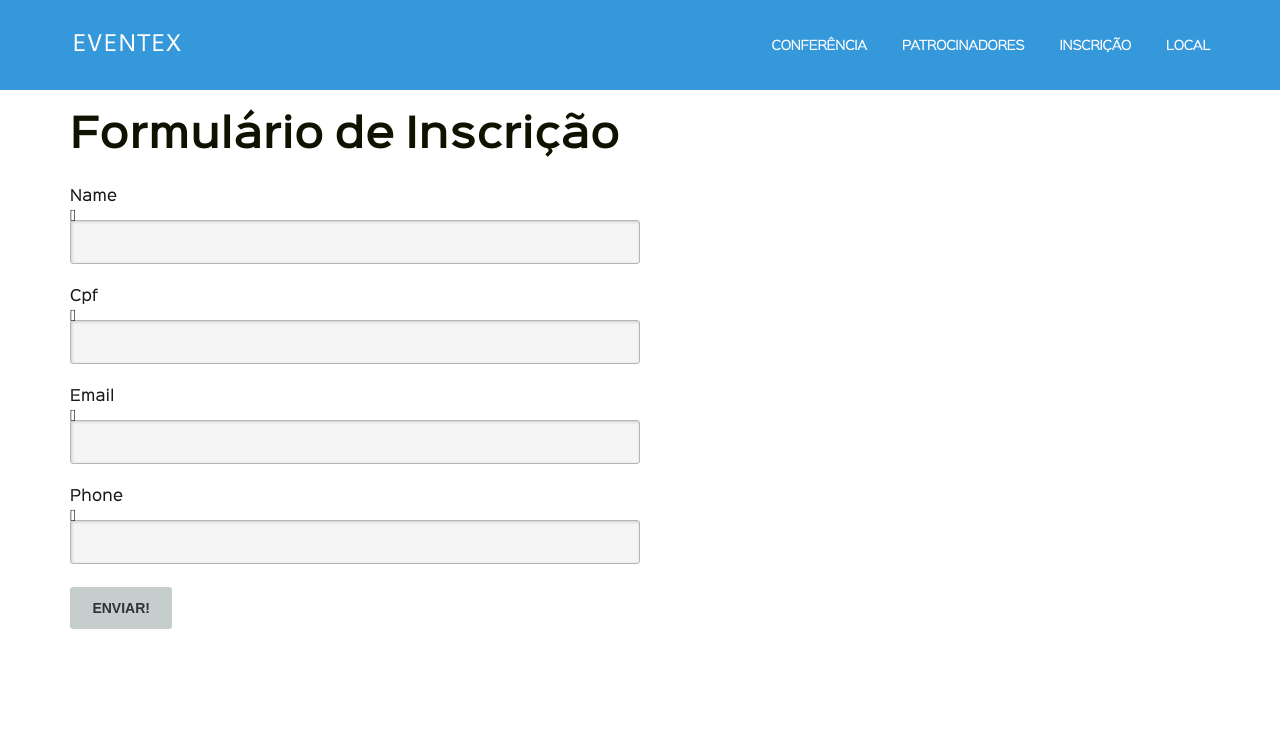
After one commit to mikaelle1992/work_with_django, a Django app: template evento/subscriptions/templates/subscriptions/subscription_form.html in a window 1280 px wide. The commit adds this page. Shown: the top 729 px of the page. Run offline with Django 3.2, Linux system fonts and the light colour scheme; the template is opened without the code that fills it, so the values that code supplies are empty, except form fields; tables that the repository leaves empty hold one stand-in row (values such as "Sample post"); form fields are guessed from the names that the template uses.

Commit message:
feature: arquivos estaticos e formulario

```diff
--- a/evento/core/templates/index.html
+++ b/evento/core/templates/index.html
@@ -1,4 +1,4 @@
-{%load static %}
+{% load static %}
 <!DOCTYPE html>
 <html>
 	<head>
--- a/evento/settings.py
+++ b/evento/settings.py
@@ -23,7 +23,7 @@ BASE_DIR = Path(__file__).resolve().parent.parent
 SECRET_KEY = 'django-insecure-cbveo1g2+33^6&-%+7ly=taxlupbahpv)rt!n%1vu)8qk)6z^4'
 
 # SECURITY WARNING: don't run with debug turned on in production!
-DEBUG = False
+DEBUG = True
 
 ALLOWED_HOSTS = ['127.0.0.1','.localhost'] # configuração para o Not Found
 
@@ -38,6 +38,7 @@ INSTALLED_APPS = [
     'django.contrib.messages',
     'django.contrib.staticfiles',
     'evento.core.apps',
+    'evento.subscriptions',
 
 ]
 
@@ -121,6 +122,7 @@ USE_TZ = True
 
 STATIC_URL = '/static/'
 
+
 # Default primary key field type
 # https://docs.djangoproject.com/en/3.2/ref/settings/#default-auto-field
 
--- /dev/null
+++ b/evento/subscriptions/templates/subscriptions/subscription_form.html
@@ -0,0 +1,82 @@
+{% load static %}
+<!DOCTYPE html>
+<html>
+	<head>
+        <title>Eventex - O maior encontro hacker do mundo!</title>
+
+        <meta charset="utf-8">
+        <meta http-equiv="X-UA-Compatible" content="IE=edge,chrome=1">
+        <meta name="description" content="Eventex - O maior encontro hacker do mundo!">
+        <meta name="author" content="wttd">
+        <meta name="viewport" content="width=device-width, initial-scale=1.0, maximum-scale=1.0, user-scalable=no" />
+
+        <!-- Favicon -->
+        <link rel="shortcut icon" href="{% static 'img/favicon.ico' %}">
+
+        <!-- CSS -->
+        <link rel="stylesheet" href="{% static 'css/font-awesome.min.css' %}">
+        <link rel="stylesheet" href="{% static 'css/basalstyle/style.min.css' %}">
+        <link rel="stylesheet" href="{% static 'css/main.css' %}">
+
+        <link href='http://fonts.googleapis.com/css?family=Economica:400,700' rel='stylesheet' type='text/css'>
+
+	</head>
+
+	<body>
+        <div class="header-frame row">
+            <header class="header header-inline min-h-3 row desktop-12 container" role="banner">
+
+                <div class="site-logo">
+                    <h1><a href="/" rel="home">Eventex</h1>
+                    <p class="site-description screen-reader-only">O maior encontro hacker do mundo!</p>
+                </div>
+
+                <nav class="nav-inline" role="navigation">
+                    <a href="javascript:void(0);" class="nav-mobile"><i class="fa fa-bars"></i></a>
+                    <ul>
+                        <li><a data-scroll href="/#overview">Conferência</a></li>
+                        <li><a data-scroll href="/#sponsors">Patrocinadores</a></li>
+                        <li><a data-scroll href="/#register">Inscrição</a></li>
+                        <li><a data-scroll href="/#venue">Local</a></li>
+                    </ul>
+                </nav>
+
+            </header>
+        </div>
+
+
+        <!-- OVERVIEW -->
+        <section>
+        	<div class="content row padding-bottom-3 desktop-12 container">
+                <h1>Formulário de Inscrição</h1>
+                <div class="desktop-6">
+                    <form action="." novalidate method="post">
+                        {% csrf_token %}
+                        <div class="form-row label-block input-text">
+                            <label for="{{ form.name.id_for_label }}">{{ form.name.label }}</label>
+                            {{ form.name.errors }}
+                            {{ form.name }}
+                        </div>
+                        <div class="form-row label-block input-text">
+                            <label for="{{ form.cpf.id_for_label }}">{{ form.cpf.label }}</label>
+                            {{ form.cpf.errors }}
+                            {{ form.cpf }}
+                        </div>
+                        <div class="form-row label-block input-text">
+                            <label for="{{ form.email.id_for_label }}">{{ form.email.label }}</label>
+                            {{ form.email.errors }}
+                            {{ form.email }}
+                        </div>
+                        <div class="form-row label-block input-text">
+                            <label for="{{ form.phone.id_for_label }}">{{ form.phone.label }}</label>
+                            {{ form.phone.errors }}
+                            {{ form.phone }}
+                        </div>
+                        <p class="btn-row"><input type="submit" value="Enviar!"/></p>
+                    </form>
+                </div>
+            </div>
+        </section>
+
+    </body>
+</html>
--- a/evento/urls.py
+++ b/evento/urls.py
@@ -16,8 +16,10 @@ Including another URLconf
 from django.contrib import admin
 from django.urls import path
 import evento.core.views
+from evento.subscriptions.views import subscribe
 
 urlpatterns = [
     path('', evento.core.views.home),
+    path('inscricao/', subscribe),
     path('admin/', admin.site.urls),
 ]
```
Also changed, not shown: evento/core/templates/index2.html (deleted, +0 -22 lines), evento/subscriptions/forms.py (added, +7 -0 lines), evento/subscriptions/tests.py (added, +38 -0 lines), evento/subscriptions/views.py (added, +8 -0 lines), db.sqlite3 (added), evento/subscriptions/__init__.py (added), 1 other file.
